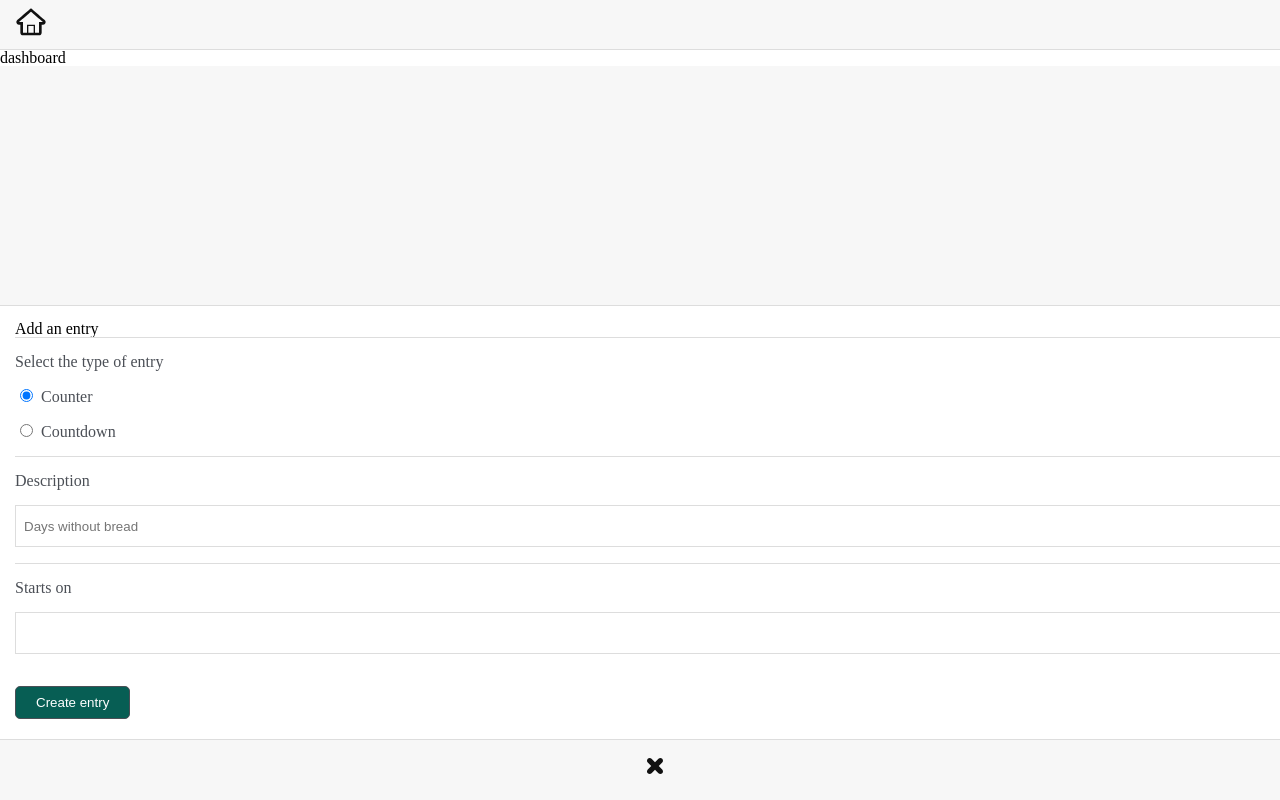
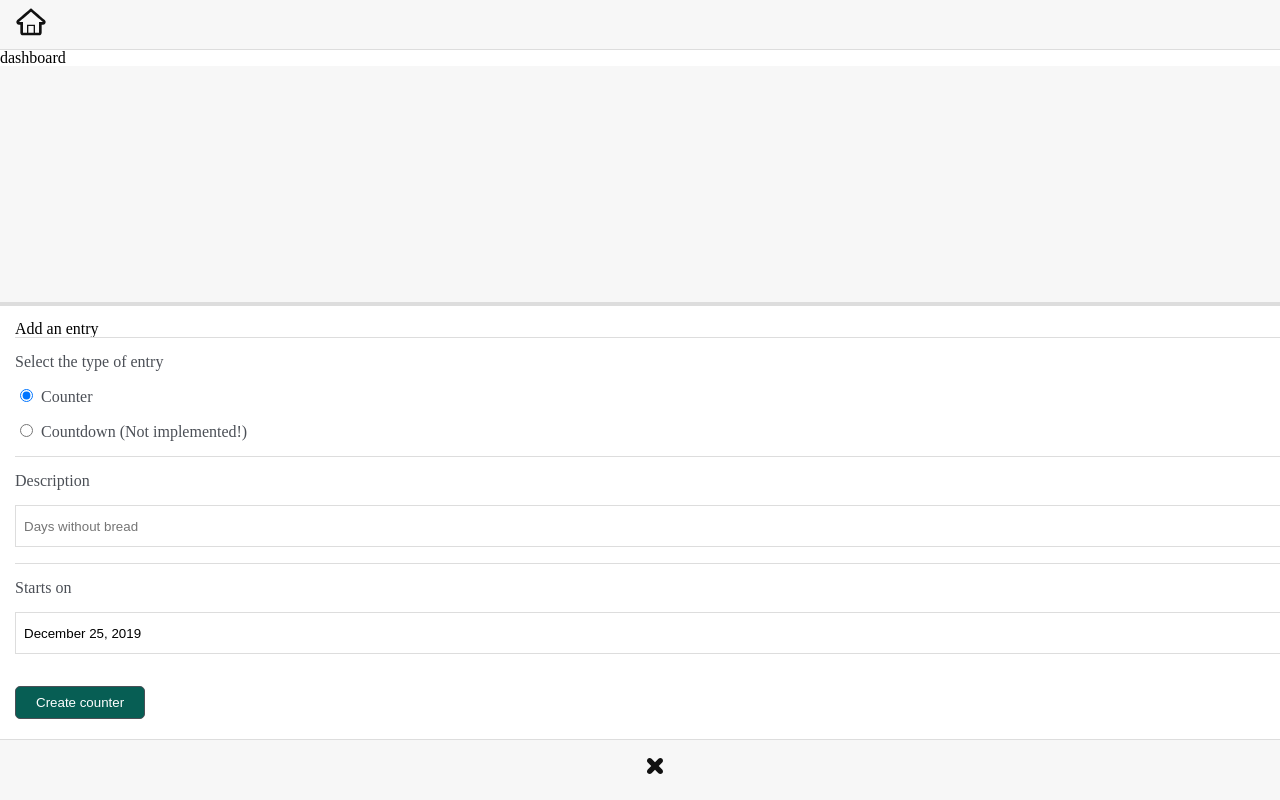
Before and after one commit to antoniwan/goalzilla, a React (Create React App) app: page / in a window 1280 px wide. Shown: the top 800 px of the page. Built offline with nearby package versions, Linux system fonts and the light colour scheme; what typography would draw is missing.

Commit message:
checkpoint

```diff
--- a/src/components/AddEntryForm.js
+++ b/src/components/AddEntryForm.js
@@ -6,6 +6,7 @@ import "react-datepicker/dist/react-datepicker.css";
 const StyledAddEntryForm = styled.form`
   display: flex;
   flex-direction: column;
+  margin: 0;
 
   .form-input {
     padding-top: 1rem;
@@ -47,6 +48,13 @@ const StyledAddEntryForm = styled.form`
     color: var(--color-white);
     padding: 8px 20px;
     border-radius: 5px;
+    transition: all 0.2s;
+    cursor: pointer;
+
+    &:hover {
+      background-color: var(--color-shocking-green);
+      color: var(--color-black);
+    }
   }
 
   .react-datepicker-wrapper {
@@ -56,21 +64,37 @@ const StyledAddEntryForm = styled.form`
 `;
 
 export default function AddEntryForm() {
+  const [loading, setLoading] = useState(false);
   const [entryType, setEntryType] = useState("type-counter");
+  const [startsOn, setStartsOn] = useState(new Date());
+  const [description, setDescription] = useState("");
+  const dateFormat = `MMMM d, yyyy`;
+
   let formDisplayHelper = {
     isCounter: entryType === `type-counter` ? true : false,
     isCountdown: entryType === `type-countdown` ? true : false,
     counterChecked: entryType === `type-counter` ? true : false,
     countdownChecked: entryType === `type-countdown` ? true : false,
     descriptionPlaceholder:
-      entryType === `type-counter` ? `Days without bread` : `Days until...`
+      entryType === `type-counter` ? `Days without bread` : `Days until...`,
+    submitCTA:
+      entryType === `type-counter` ? `Create counter` : `Create countdown`
   };
 
   const handleTypeRadioChange = function(e) {
     setEntryType(e.target.id);
   };
 
-  console.info(`AddEntryForm State`, { entryType });
+  const handleDatePickerChange = function(e) {
+    setStartsOn(e);
+  };
+
+  console.info(
+    `AddEntryForm State`,
+    { entryType },
+    { startsOn },
+    { description }
+  );
 
   return (
     <StyledAddEntryForm name="add-entry">
@@ -94,10 +118,10 @@ export default function AddEntryForm() {
             id="type-countdown"
             name="type"
             value="countdown"
-            onChange={handleTypeRadioChange}
+            onChange={date => setStartsOn(date)}
             checked={formDisplayHelper.countdownChecked}
           />
-          Countdown
+          Countdown (Not implemented!)
         </label>
       </div>
 
@@ -118,7 +142,18 @@ export default function AddEntryForm() {
           <div className="form-input form-input-starts-on">
             <label>
               Starts on
-              <Datepicker />
+              <Datepicker
+                todayButton="Today"
+                selected={startsOn}
+                onChange={handleDatePickerChange}
+                maxDate={new Date()}
+                peekNextMonth
+                showMonthDropdown
+                showYearDropdown
+                dropdownMode="select"
+                shouldCloseOnSelect={true}
+                dateFormat={dateFormat}
+              />
             </label>
           </div>
         </>
@@ -129,14 +164,14 @@ export default function AddEntryForm() {
           <div className="form-input form-input-counts-down-to">
             <label>
               Counts down to
-              <Datepicker />
+              {/* <Datepicker /> */}
             </label>
           </div>
         </>
       )}
 
       <div className="form-input form-input-submit">
-        <input type="submit" value="Create entry" disabled={true}></input>
+        <input type="submit" value={formDisplayHelper.submitCTA}></input>
       </div>
     </StyledAddEntryForm>
   );
--- a/src/components/AddEntryPanel.js
+++ b/src/components/AddEntryPanel.js
@@ -10,7 +10,7 @@ const StyledAddEntryPanel = styled.section`
   width: 100%;
   transition: all 0.5s;
   padding: 15px;
-  border-top: 1px solid var(--color-silver);
+  border-top: 4px solid var(--color-silver);
   background: var(--color-white);
 
   &.is-open {
```
